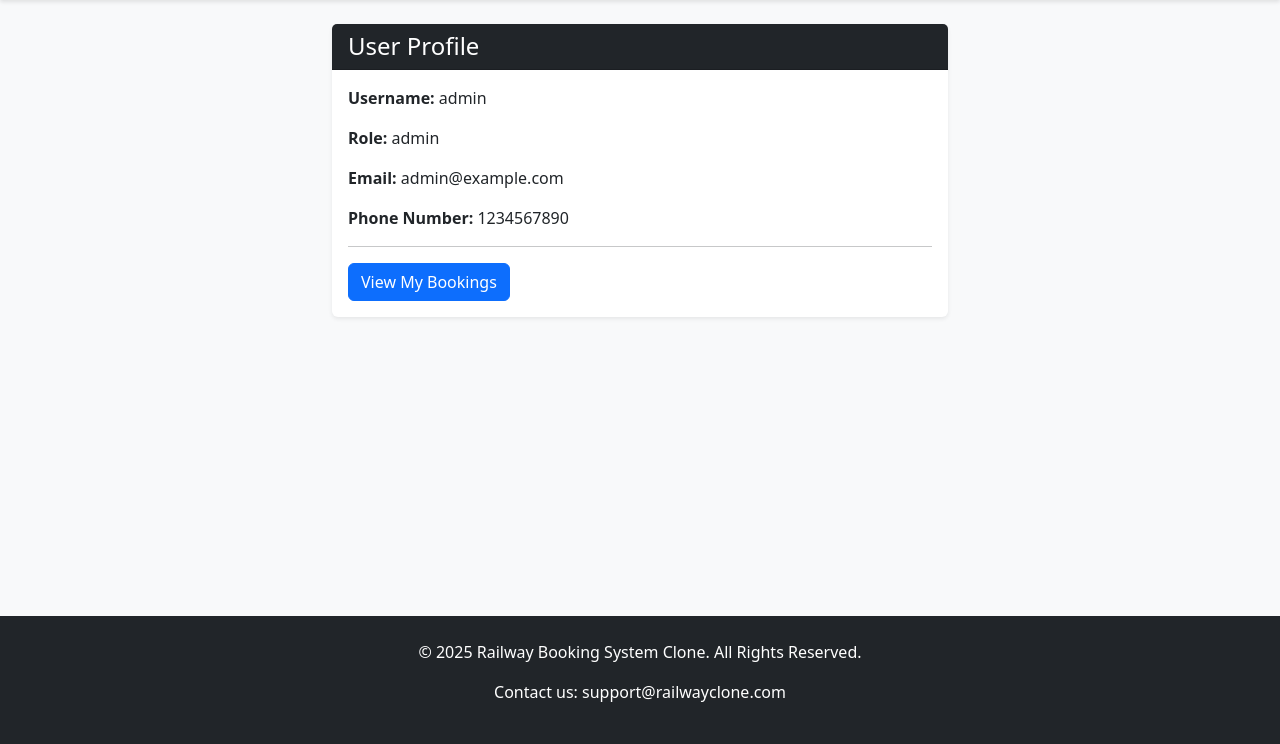
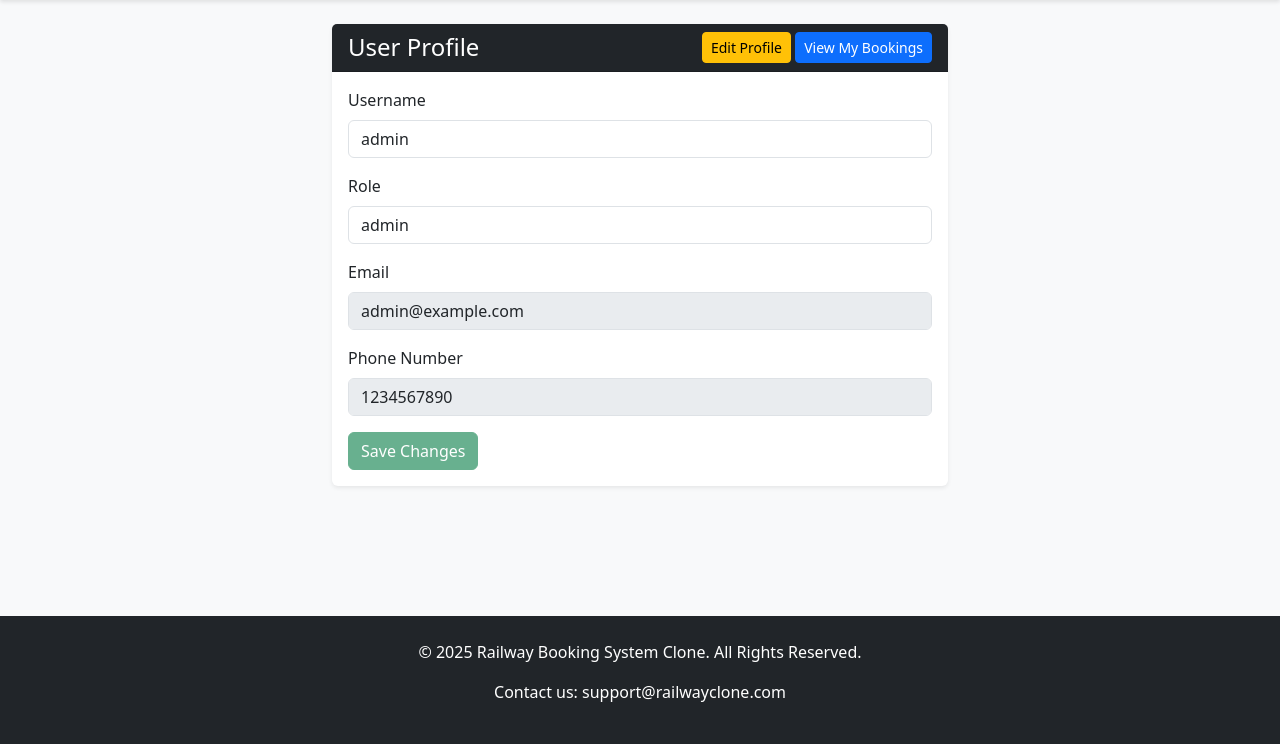
Before and after one commit to rishabh0510rishabh/railway-booking-system, a Flask app: page /profile in a window 1280 px wide. Shown: the part 56-800 px from the top of the page. Run offline with Flask 3, Linux system fonts and the light colour scheme; a user stored in the database is signed in.

Commit message:
added profile editong feature

```diff
--- a/templates/profile.html
+++ b/templates/profile.html
@@ -4,26 +4,96 @@
 <div class="row justify-content-center">
   <div class="col-md-8">
     <div class="card shadow-sm">
-      <div class="card-header bg-dark text-white">
+      <div class="card-header bg-dark text-white d-flex justify-content-between align-items-center">
         <h4 class="mb-0">User Profile</h4>
+        <div>
+          <button id="edit-profile-btn" class="btn btn-sm btn-warning">Edit Profile</button>
+          <a href="{{ url_for('my_bookings') }}" class="btn btn-sm btn-primary">View My Bookings</a>
+        </div>
       </div>
       <div class="card-body">
+        {% with messages = get_flashed_messages(with_categories=true) %}
+          {% if messages %}
+            {% for category, message in messages %}
+              <div class="alert alert-{{ category }} alert-dismissible fade show" role="alert">
+                {{ message }}
+                <button type="button" class="btn-close" data-bs-dismiss="alert" aria-label="Close"></button>
+              </div>
+            {% endfor %}
+          {% endif %}
+        {% endwith %}
+
+        <form id="profile-form" action="{{ url_for('profile') }}" method="post">
           <div class="mb-3">
-          <strong>Username:</strong> {{ user.username }}
+            <label for="username" class="form-label">Username</label>
+            <input type="text" class="form-control" id="username" name="username" value="{{ user.username }}" readonly>
           </div>
           <div class="mb-3">
-          <strong>Role:</strong> {{ user.role }}
+            <label for="role" class="form-label">Role</label>
+            <input type="text" class="form-control" id="role" name="role" value="{{ user.role }}" readonly>
           </div>
           <div class="mb-3">
-          <strong>Email:</strong> {{ user.email or 'N/A' }}
+            <label for="email" class="form-label">Email</label>
+            <input type="email" class="form-control" id="email" name="email" value="{{ user.email or '' }}" disabled>
           </div>
           <div class="mb-3">
-          <strong>Phone Number:</strong> {{ user.phone_number or 'N/A' }}
+            <label for="phone" class="form-label">Phone Number</label>
+            <input type="tel" class="form-control" id="phone" name="phone" value="{{ user.phone_number or '' }}" disabled>
           </div>
-        <hr>
-        <a href="{{ url_for('my_bookings') }}" class="btn btn-primary">View My Bookings</a>
+          <button type="submit" id="save-changes-btn" class="btn btn-success" disabled>Save Changes</button>
+        </form>
       </div>
     </div>
   </div>
 </div>
+
+<script>
+document.addEventListener('DOMContentLoaded', function() {
+    const editBtn = document.getElementById('edit-profile-btn');
+    const saveBtn = document.getElementById('save-changes-btn');
+    const emailInput = document.getElementById('email');
+    const phoneInput = document.getElementById('phone');
+    const form = document.getElementById('profile-form');
+
+    let originalEmail = emailInput.value;
+    let originalPhone = phoneInput.value;
+
+    function toggleEditMode(enable) {
+        emailInput.disabled = !enable;
+        phoneInput.disabled = !enable;
+        if (enable) {
+            editBtn.textContent = 'Cancel';
+            editBtn.classList.remove('btn-warning');
+            editBtn.classList.add('btn-secondary');
+        } else {
+            editBtn.textContent = 'Edit Profile';
+            editBtn.classList.remove('btn-secondary');
+            editBtn.classList.add('btn-warning');
+        }
+    }
+
+    function checkChanges() {
+        const hasChanges = (emailInput.value !== originalEmail || phoneInput.value !== originalPhone);
+        saveBtn.disabled = !hasChanges;
+    }
+
+    editBtn.addEventListener('click', function(e) {
+        e.preventDefault();
+        const isEditing = emailInput.disabled;
+
+        if (!isEditing) { // If currently in edit mode and canceling
+            emailInput.value = originalEmail;
+            phoneInput.value = originalPhone;
+            checkChanges();
+        }
+
+        toggleEditMode(isEditing);
+    });
+
+    form.addEventListener('input', checkChanges);
+    form.addEventListener('change', checkChanges); // for cases like autofill
+
+    checkChanges(); // Initial check on page load
+});
+</script>
 {% endblock %}
```
Lines whose indentation alone changed are shown as unchanged.
